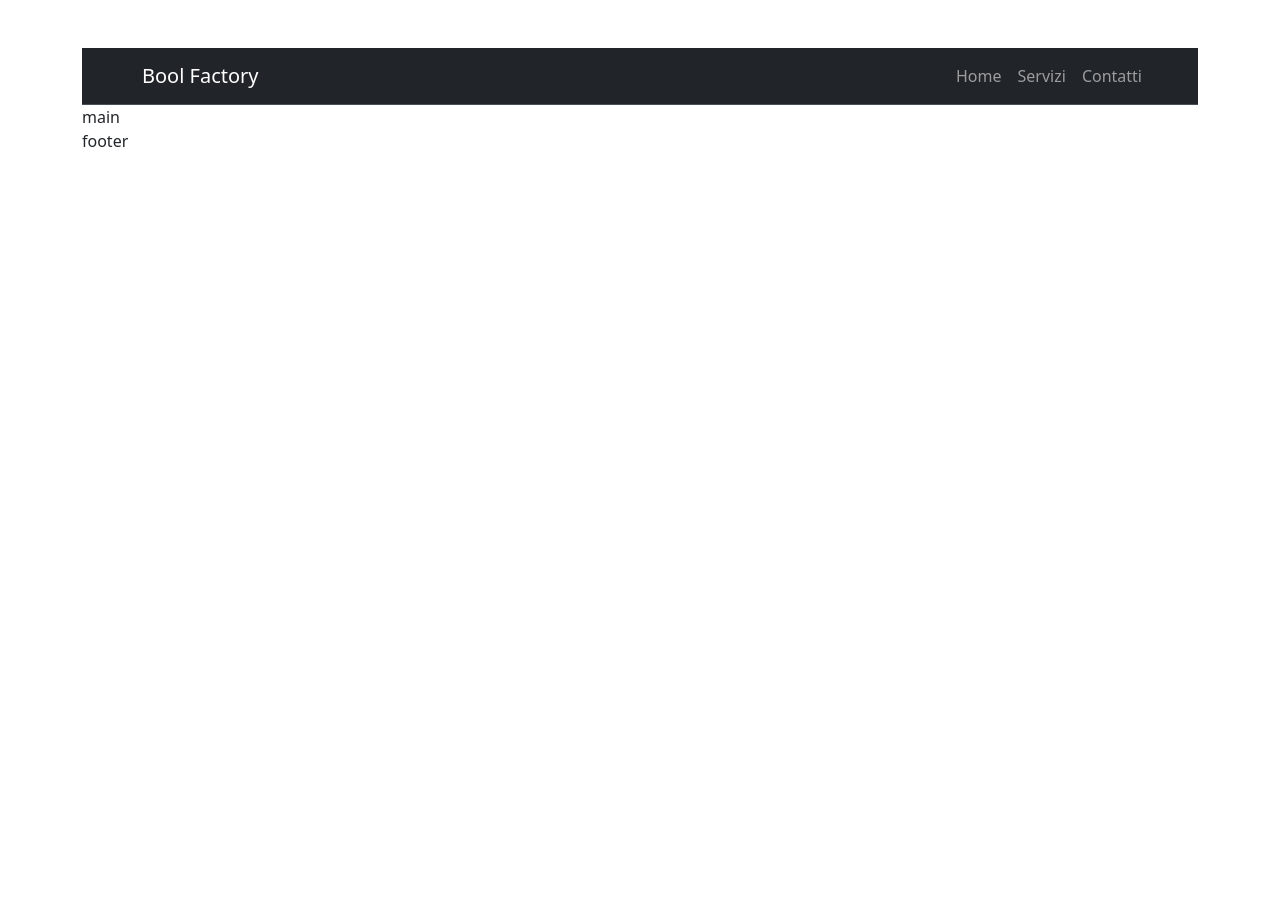
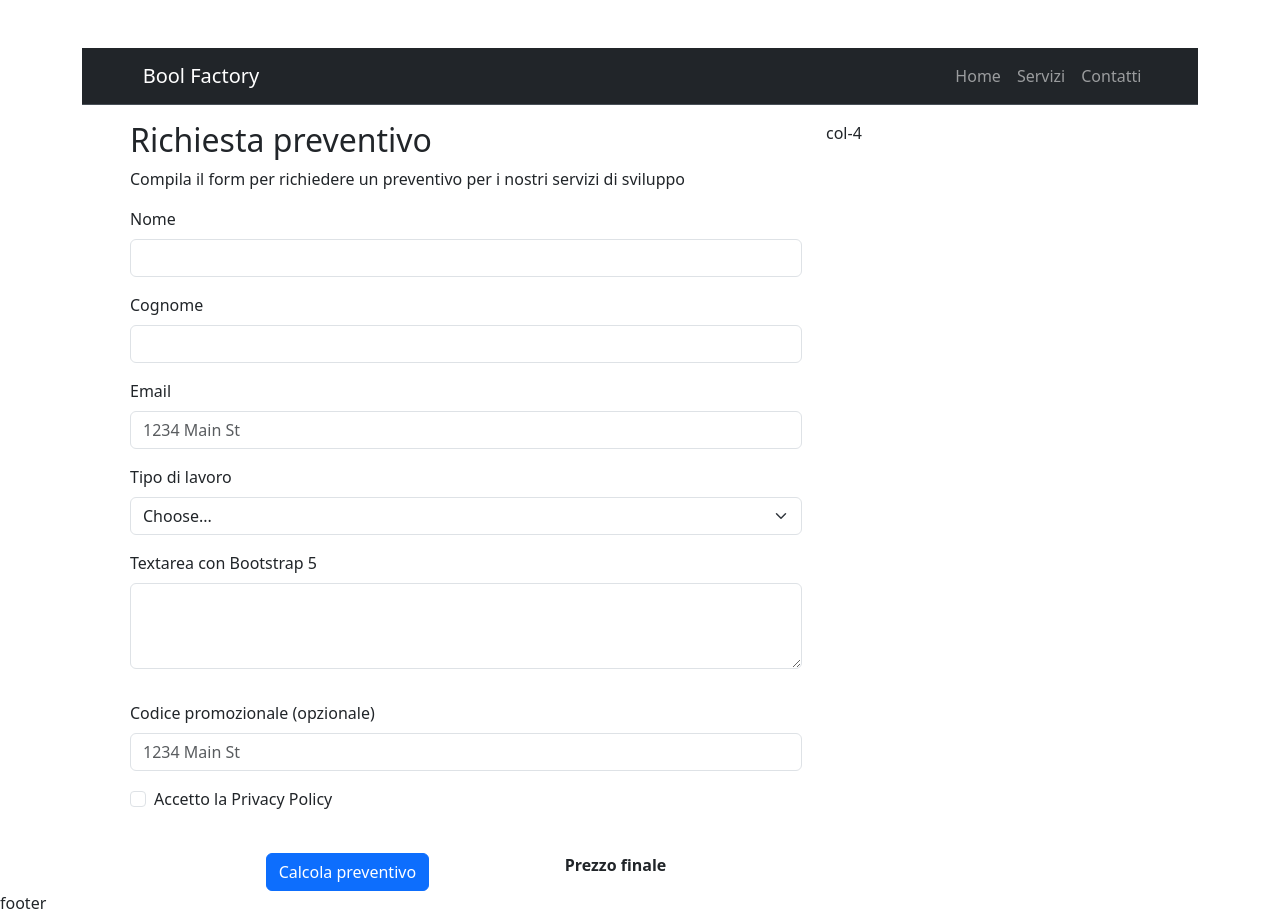
Before and after one commit to dianagiangregorio/bootstrap-preventivo, a plain HTML site: page index.html in a window 1280 px wide. Before the commit the page ends 800 px from the top, so only its background shows below. Drawn offline with nearby package versions, Linux system fonts and the light colour scheme.

Commit message:
feat: added form section

```diff
--- a/index.html
+++ b/index.html
@@ -26,7 +26,7 @@
         <header>
             <!--Navbar da BS-->
             <nav class="px-5 navbar navbar-expand-lg bg-dark border-bottom border-body" data-bs-theme="dark">
-                <div class="d-flex justify-content-between container-fluid">
+                <div class="container-fluid" style="width: 80%;">
                     <a class="navbar-brand" href="#">Bool Factory</a>
                     <button class="navbar-toggler" type="button" data-bs-toggle="collapse"
                         data-bs-target="#navbarSupportedContent" aria-controls="navbarSupportedContent"
@@ -52,11 +52,64 @@
         </header>
 
         <!--corpo della pagina-->
-        <main>main</main>
+        <main>
+            <div class="row px-5 pt-3">
+                <!--form preventivo-->
+                <div class="col-8">
+                    <h2>Richiesta preventivo</h2>
+                    <p>Compila il form per richiedere un preventivo per i nostri servizi di sviluppo</p>
+                    <form class="row g-3">
+                        <div class="col-md-12">
+                            <label for="inputEmail4" class="form-label">Nome</label>
+                            <input type="email" class="form-control" id="inputEmail4">
+                        </div>
+                        <div class="col-md-12">
+                            <label for="inputPassword4" class="form-label">Cognome</label>
+                            <input type="password" class="form-control" id="inputPassword4">
+                        </div>
+                        <div class="col-12">
+                            <label for="inputAddress" class="form-label">Email</label>
+                            <input type="text" class="form-control" id="inputAddress" placeholder="1234 Main St">
+                        </div>
+                        <div class="col-md-12">
+                            <label for="inputState" class="form-label">Tipo di lavoro</label>
+                            <select id="inputState" class="form-select">
+                                <option selected>Choose...</option>
+                                <option>...</option>
+                            </select>
+                        </div>
+                        <div class="mb-3">
+                            <label for="exampleFormControlTextarea1" class="form-label">Textarea con Bootstrap 5</label>
+                            <textarea class="form-control" id="exampleFormControlTextarea1" rows="3"></textarea>
+                        </div>
+                        <div class="col-12">
+                            <label for="inputAddress" class="form-label">Codice promozionale (opzionale)</label>
+                            <input type="text" class="form-control" id="inputAddress" placeholder="1234 Main St">
+                        </div>
+                        <div class="col-12">
+                            <div class="form-check">
+                                <input class="form-check-input" type="checkbox" id="gridCheck">
+                                <label class="form-check-label" for="gridCheck">
+                                    Accetto la Privacy Policy
+                                </label>
+                            </div>
+                        </div>
+                        <div class="d-flex justify-content-evenly col-12 pt-4">
+                            <button type="submit" class="btn btn-primary">Calcola preventivo</button>
+                            <span class="fw-bold">Prezzo finale</span>
+                        </div>
+                    </form>
+                </div>
+                <!--card con info-->
+                <div class="col-4">col-4</div>
+            </div>
+    </div>
+    </main>
 
-        <!--piede della pagina-->
-        <footer>footer</footer>
+    <!--piede della pagina-->
+    <footer>footer</footer>
     </div>
+
 
 </body>
 
```
